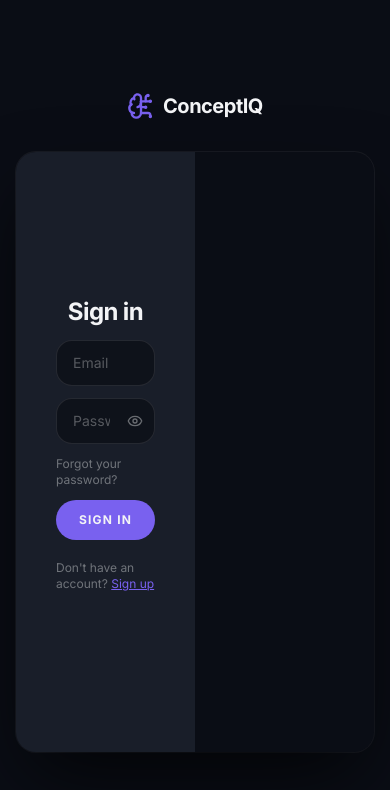
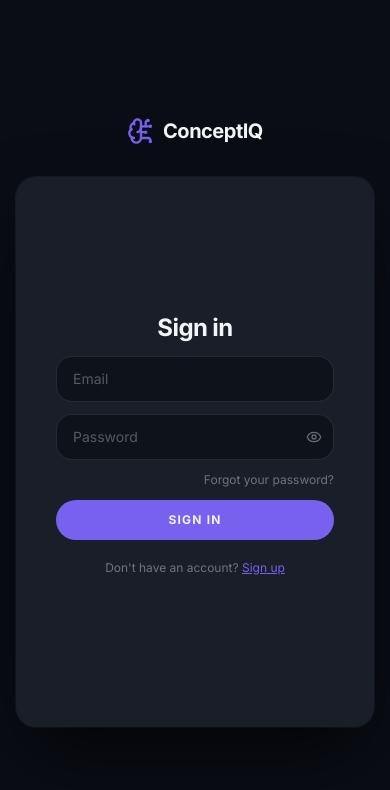
Before and after one commit to DivyanshuDubey10/Concept-IQ, a React (Vite) app in the folder frontend/: page /login in a window 390 px wide. Shown: the top 790 px of the page. Built offline with nearby package versions, Linux system fonts and the light colour scheme; no server answers.

Commit message:
fix(mobile): resolve horizontal scrolling and optimize auth layout
- Added overflow-x-hidden wrapper to Landing page to prevent horizontal scrollbars on mobile viewports
- Added mobile media query to index.css to transition Auth page sliding panels into cross-fade animations on small screens

```diff
--- a/frontend/src/index.css
+++ b/frontend/src/index.css
@@ -298,3 +298,47 @@
 .auth-container.signup-active .auth-overlay-right {
   transform: translateX(20%);
 }
+
+/* ── Mobile Responsiveness for Auth ── */
+@media (max-width: 767px) {
+  .auth-container {
+    min-height: 550px;
+  }
+  .auth-form-container {
+    width: 100%;
+    transition: opacity 0.3s ease;
+  }
+
+  /* Disable translation animations on mobile */
+  .auth-sign-in,
+  .auth-sign-up,
+  .auth-container.signup-active .auth-sign-in,
+  .auth-container.signup-active .auth-sign-up {
+    transform: none !important;
+    animation: none !important;
+  }
+
+  /* When showing Sign In */
+  .auth-container:not(.signup-active) .auth-sign-in {
+    opacity: 1;
+    pointer-events: auto;
+    z-index: 5;
+  }
+  .auth-container:not(.signup-active) .auth-sign-up {
+    opacity: 0;
+    pointer-events: none;
+    z-index: 1;
+  }
+
+  /* When showing Sign Up */
+  .auth-container.signup-active .auth-sign-in {
+    opacity: 0;
+    pointer-events: none;
+    z-index: 1;
+  }
+  .auth-container.signup-active .auth-sign-up {
+    opacity: 1;
+    pointer-events: auto;
+    z-index: 5;
+  }
+}
--- a/frontend/src/pages/Landing.tsx
+++ b/frontend/src/pages/Landing.tsx
@@ -31,7 +31,7 @@ export default function Landing() {
   }, [])
 
   return (
-    <div className="min-h-screen bg-background text-text-main">
+    <div className="min-h-screen bg-background text-text-main overflow-x-hidden w-full relative">
       {/* Skip to main content — accessibility */}
       <a
         href="#main-content"
```
